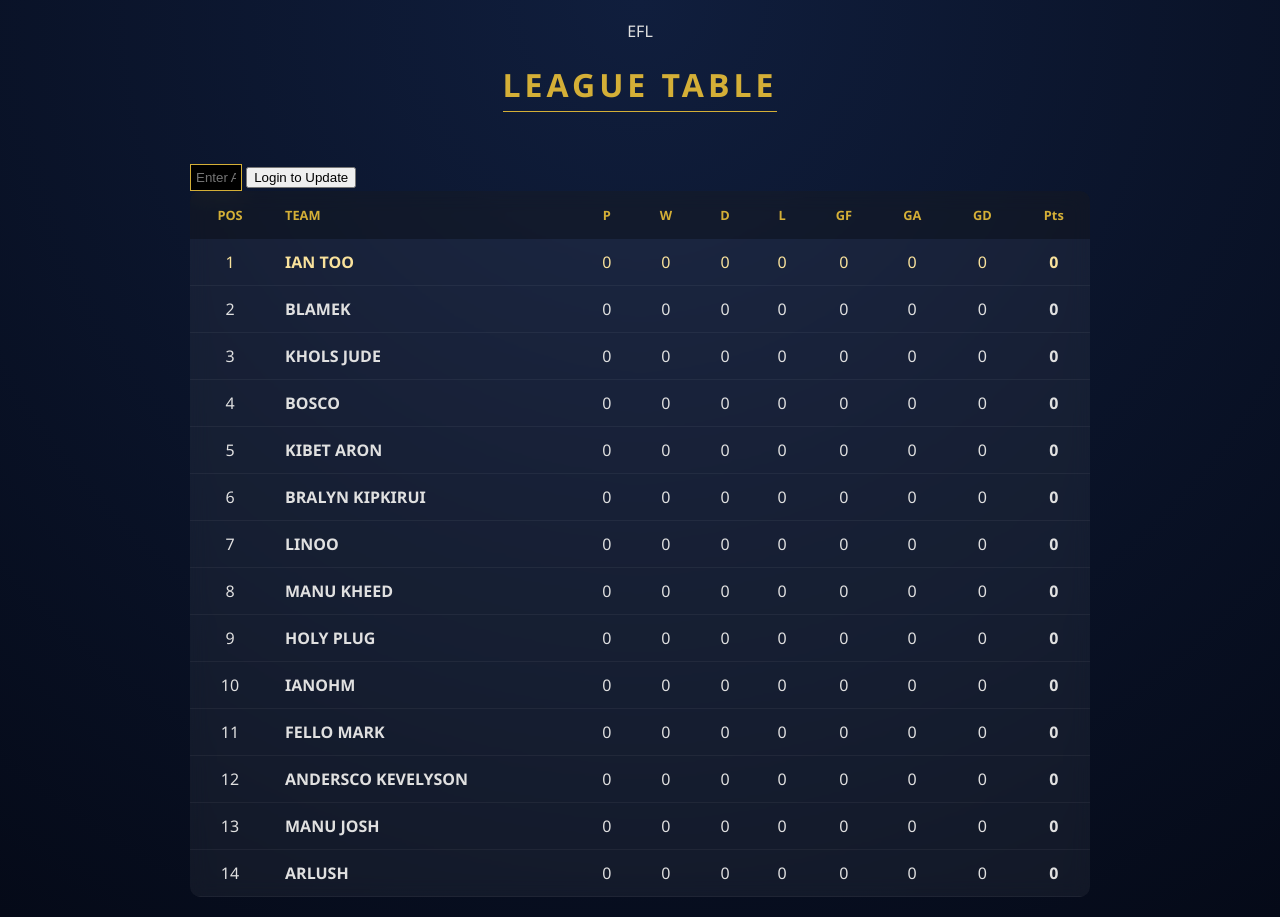
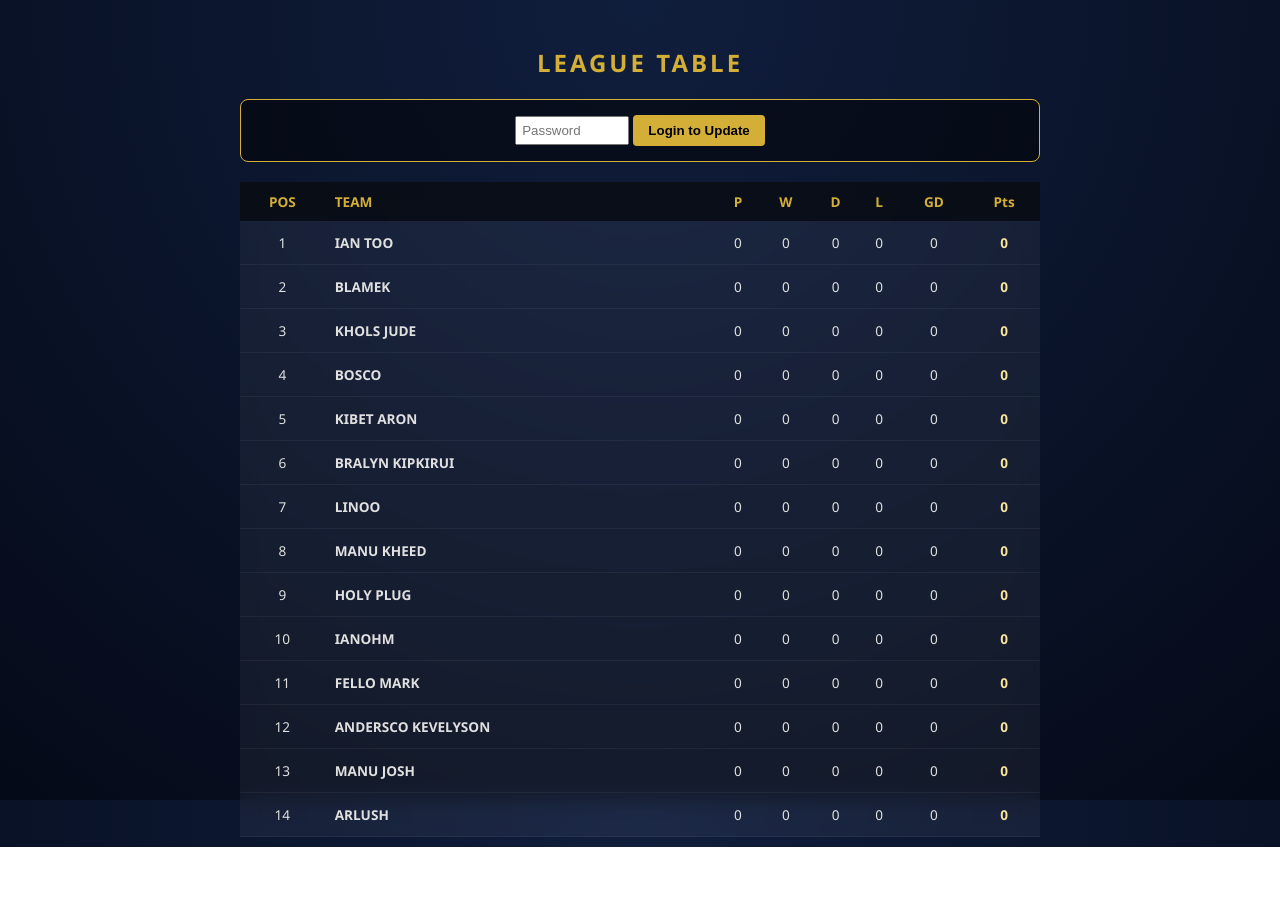
Before and after one commit to aronkibetkorir93-ui/Perfect-, a plain HTML site: page index.html in a window 1280 px wide. After the commit the page ends 847 px from the top, so only its background shows below. Drawn offline with Linux system fonts and the light colour scheme.

Commit message:
Update index.html

```diff
--- a/index.html
+++ b/index.html
@@ -4,27 +4,123 @@
     <meta charset="UTF-8">
     <meta name="viewport" content="width=device-width, initial-scale=1.0">
     <title>Elite Football League</title>
-    <link rel="stylesheet" href="style.css">
+    <style>
+        /* CSS STYLES */
+        :root {
+            --bg-dark: #050a18;
+            --card-bg: rgba(255, 255, 255, 0.05);
+            --gold: #d4af37;
+            --gold-bright: #f9e29c;
+            --text-white: #e0e0e0;
+        }
+
+        body {
+            background: radial-gradient(circle at top, #101e3d 0%, var(--bg-dark) 100%);
+            background-attachment: fixed;
+            color: var(--text-white);
+            font-family: 'Segoe UI', sans-serif;
+            margin: 0;
+            padding: 10px;
+        }
+
+        .container {
+            max-width: 800px;
+            margin: auto;
+        }
+
+        header {
+            text-align: center;
+            margin-bottom: 20px;
+            padding-top: 20px;
+        }
+
+        h1 {
+            letter-spacing: 3px;
+            color: var(--gold);
+            font-size: 1.5rem;
+            text-transform: uppercase;
+        }
+
+        #admin-auth, #admin-panel {
+            background: rgba(0, 0, 0, 0.5);
+            border: 1px solid var(--gold);
+            padding: 15px;
+            margin-bottom: 20px;
+            text-align: center;
+            border-radius: 8px;
+        }
+
+        table {
+            width: 100%;
+            border-collapse: collapse;
+            background: var(--card-bg);
+            backdrop-filter: blur(10px);
+            font-size: 0.85rem;
+        }
+
+        th {
+            background: rgba(0, 0, 0, 0.6);
+            color: var(--gold);
+            padding: 10px 5px;
+            text-align: center;
+        }
+
+        td {
+            padding: 12px 5px;
+            text-align: center;
+            border-bottom: 1px solid rgba(255, 255, 255, 0.05);
+        }
+
+        .team-col { text-align: left; padding-left: 10px; font-weight: bold; }
+
+        input[type="number"] {
+            width: 40px;
+            background: #000;
+            border: 1px solid var(--gold);
+            color: #fff;
+            text-align: center;
+        }
+
+        .btn {
+            background: var(--gold);
+            color: #000;
+            border: none;
+            padding: 8px 15px;
+            font-weight: bold;
+            cursor: pointer;
+            border-radius: 4px;
+        }
+
+        .fixture-row {
+            display: flex;
+            justify-content: space-between;
+            align-items: center;
+            margin: 8px 0;
+            padding: 5px;
+            border-bottom: 1px solid rgba(212, 175, 55, 0.2);
+        }
+    </style>
 </head>
 <body>
+
 <div class="container">
     <header>
-            <div class="logo">EFL</div>
-            <h1>LEAGUE TABLE</h1>
+        <h1>League Table</h1>
     </header>
 
     <div id="admin-auth">
-            <input type="password" id="admin-pass" placeholder="Enter Admin Password">
-            <button onclick="checkAuth()">Login to Update</button>
+        <input type="password" id="admin-pass" placeholder="Password" style="padding: 5px; width: 100px;">
+        <button class="btn" onclick="checkAuth()">Login to Update</button>
     </div>
 
     <div id="admin-panel" style="display: none;">
-            <h3>Update Round Scores</h3>
+        <h3>Enter Match Scores</h3>
         <div id="fixtures-input-list"></div>
-            <button class="save-btn" onclick="processScores()">Update Table</button>
+        <button class="btn" onclick="processScores()" style="margin-top:15px;">Update All Standings</button>
+        <button class="btn" onclick="resetData()" style="background: #a33; color: white; margin-left: 10px;">Reset Table</button>
     </div>
 
-        <table id="league-table">
+    <table>
         <thead>
             <tr>
                 <th>POS</th>
@@ -33,16 +129,106 @@
                 <th>W</th>
                 <th>D</th>
                 <th>L</th>
-                    <th>GF</th>
-                    <th>GA</th>
                 <th>GD</th>
                 <th>Pts</th>
             </tr>
         </thead>
-            <tbody id="table-body">
-                </tbody>
+        <tbody id="table-body"></tbody>
     </table>
 </div>
-    <script src="script.js"></script>
+
+<script>
+    const teamNames = [
+        "IAN TOO", "BLAMEK", "KHOLS JUDE", "BOSCO", "KIBET ARON",
+        "BRALYN KIPKIRUI", "LINOO", "MANU KHEED", "HOLY PLUG",
+        "IANOHM", "FELLO MARK", "ANDERSCO KEVELYSON", "MANU JOSH", "ARLUSH"
+    ];
+
+    let teams = JSON.parse(localStorage.getItem('efl_data')) || teamNames.map(name => ({
+        name, p: 0, w: 0, d: 0, l: 0, gf: 0, ga: 0, gd: 0, pts: 0
+    }));
+
+    function renderTable() {
+        // Sorting logic: Points -> Goal Difference -> Goals Scored
+        teams.sort((a, b) => b.pts - a.pts || b.gd - a.gd || b.gf - a.gf);
+
+        const tbody = document.getElementById('table-body');
+        tbody.innerHTML = teams.map((t, i) => `
+            <tr>
+                <td>${i + 1}</td>
+                <td class="team-col">${t.name}</td>
+                <td>${t.p}</td>
+                <td>${t.w}</td>
+                <td>${t.d}</td>
+                <td>${t.l}</td>
+                <td>${t.gd}</td>
+                <td style="color:var(--gold-bright)"><strong>${t.pts}</strong></td>
+            </tr>
+        `).join('');
+    }
+
+    function checkAuth() {
+        if(document.getElementById('admin-pass').value === "1234") {
+            document.getElementById('admin-panel').style.display = "block";
+            document.getElementById('admin-auth').style.display = "none";
+            setupInputs();
+        } else {
+            alert("Wrong password!");
+        }
+    }
+
+    function setupInputs() {
+        const container = document.getElementById('fixtures-input-list');
+        container.innerHTML = "";
+        // Pairs teams for matches
+        for(let i=0; i < teams.length; i+=2) {
+            container.innerHTML += `
+                <div class="fixture-row">
+                    <span>${teams[i].name}</span>
+                    <div>
+                        <input type="number" id="s-${i}" placeholder="0"> :
+                        <input type="number" id="s-${i+1}" placeholder="0">
+                    </div>
+                    <span>${teams[i+1].name}</span>
+                </div>
+            `;
+        }
+    }
+
+    function processScores() {
+        for(let i=0; i < teams.length; i+=2) {
+            const s1 = parseInt(document.getElementById(`s-${i}`).value);
+            const s2 = parseInt(document.getElementById(`s-${i+1}`).value);
+
+            if(!isNaN(s1) && !isNaN(s2)) {
+                updateStats(teams[i], s1, s2);
+                updateStats(teams[i+1], s2, s1);
+            }
+        }
+        localStorage.setItem('efl_data', JSON.stringify(teams));
+        renderTable();
+        alert("Standings Updated!");
+    }
+
+    function updateStats(team, gf, ga) {
+        team.p += 1;
+        team.gf += gf;
+        team.ga += ga;
+        team.gd = team.gf - team.ga;
+        if (gf > ga) { team.w += 1; team.pts += 3; }
+        else if (gf === ga) { team.d += 1; team.pts += 1; }
+        else { team.l += 1; }
+    }
+
+    function resetData() {
+        if(confirm("Are you sure? This wipes the table!")) {
+            localStorage.removeItem('efl_data');
+            location.reload();
+        }
+    }
+
+    renderTable();
+</script>
+
 </body>
 </html>
```
Lines whose indentation alone changed are shown as unchanged.
